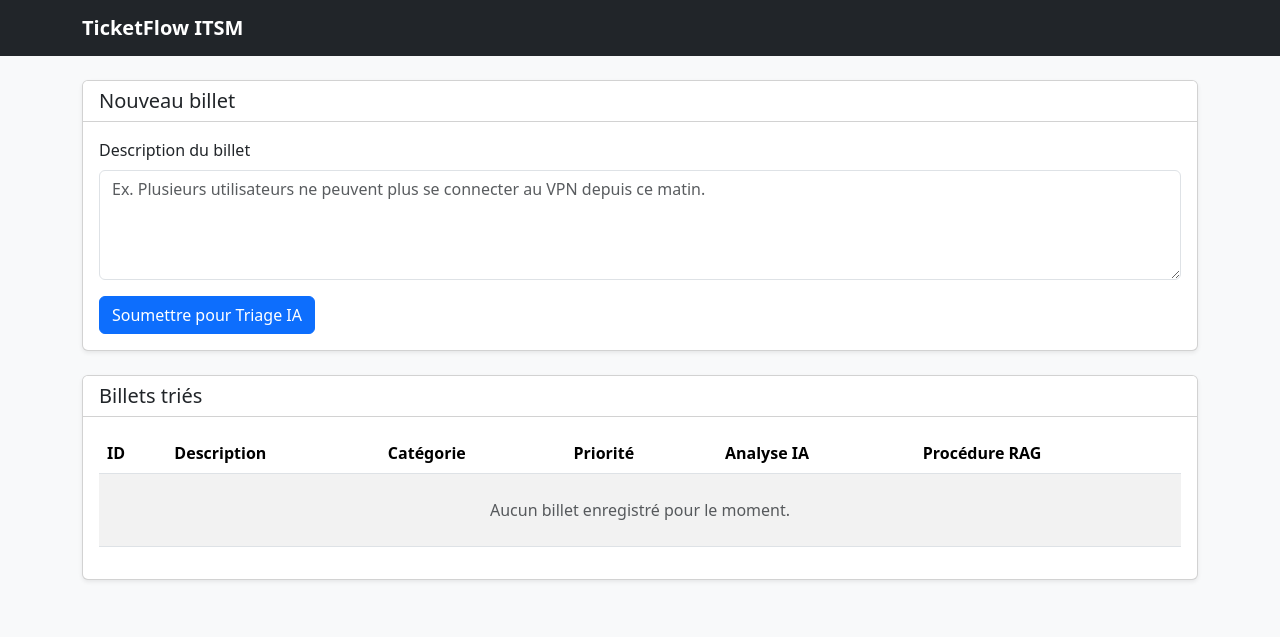
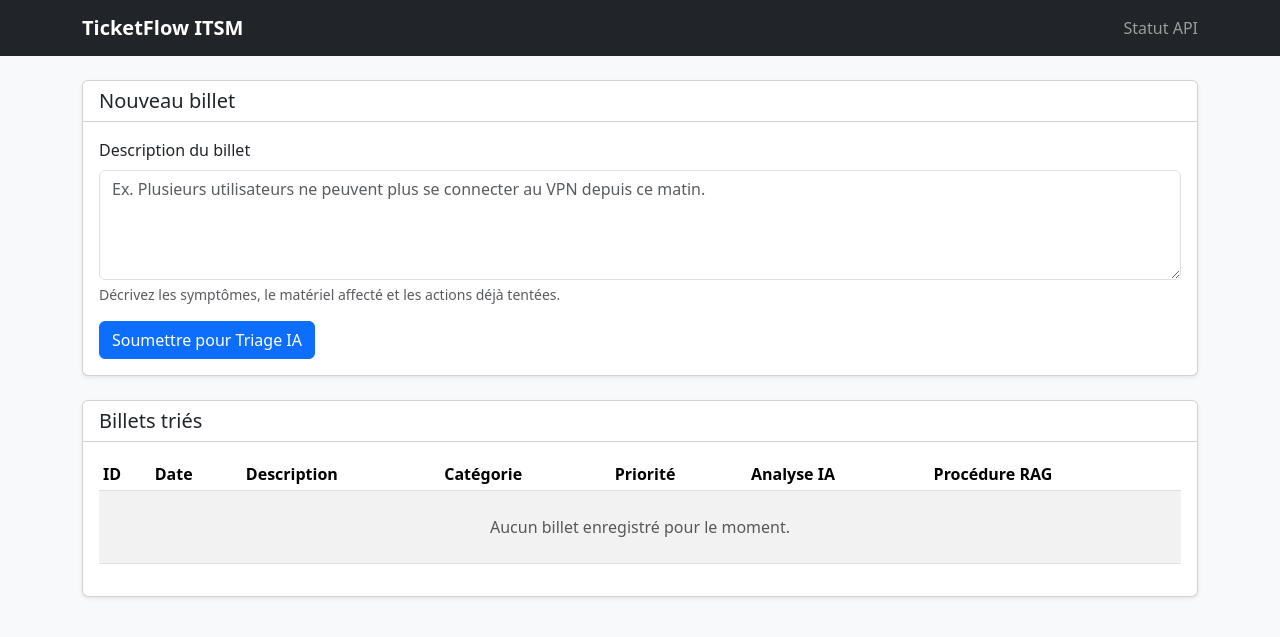
Before and after one commit to RacGab/veille-techno-1SH, a Python web app: template src/templates/dashboard.html in a window 1280 px wide. Shown: the top 637 px of the page. Run offline with Jinja, Linux system fonts and the light colour scheme; the template is opened without the code that fills it, so the values that code supplies are empty.

Commit message:
style: amélioration de l'UI/UX et affichage local des dates via JS

```diff
--- a/src/templates/base.html
+++ b/src/templates/base.html
@@ -12,6 +12,13 @@
             <a class="navbar-brand fw-semibold" href="{{ url_for('frontend.dashboard') }}">
                 TicketFlow ITSM
             </a>
+            <ul class="navbar-nav flex-row">
+                <li class="nav-item">
+                    <a class="nav-link" href="/api/v1/status" target="_blank" rel="noopener">
+                        Statut API
+                    </a>
+                </li>
+            </ul>
         </div>
     </nav>
 
--- a/src/templates/dashboard.html
+++ b/src/templates/dashboard.html
@@ -26,6 +26,9 @@
                             placeholder="Ex. Plusieurs utilisateurs ne peuvent plus se connecter au VPN depuis ce matin."
                             required
                         ></textarea>
+                        <div class="form-text">
+                            Décrivez les symptômes, le matériel affecté et les actions déjà tentées.
+                        </div>
                     </div>
 
                     <div class="d-flex align-items-center gap-3">
@@ -49,10 +52,11 @@
             </div>
             <div class="card-body">
                 <div class="table-responsive">
-                    <table class="table table-striped table-hover align-middle">
+                    <table class="table table-sm table-striped table-hover align-middle">
                         <thead>
                             <tr>
-                                <th scope="col">ID</th>
+                                <th scope="col" class="text-nowrap">ID</th>
+                                <th scope="col" class="text-nowrap">Date</th>
                                 <th scope="col">Description</th>
                                 <th scope="col">Catégorie</th>
                                 <th scope="col">Priorité</th>
@@ -66,11 +70,27 @@
                                 {% set rag_items = ticket.rag_history %}
                                 {% set rag = rag_items[0] if rag_items else none %}
                                 <tr>
-                                    <td class="fw-semibold">#{{ ticket.id }}</td>
-                                    <td style="min-width: 260px;">{{ ticket.description }}</td>
+                                    <td class="fw-semibold text-nowrap w-auto">#{{ ticket.id }}</td>
+                                    <td
+                                        class="local-date text-muted small text-nowrap w-auto"
+                                        {% if ticket.date_creation %}
+                                            data-utc="{{ ticket.date_creation.isoformat() }}Z"
+                                        {% endif %}
+                                    >
+                                        {% if ticket.date_creation %}
+                                            <span class="spinner-grow spinner-grow-sm text-secondary" role="status">
+                                                <span class="visually-hidden">Chargement...</span>
+                                            </span>
+                                        {% else %}
+                                            -
+                                        {% endif %}
+                                    </td>
+                                    <td style="min-width: 280px;">{{ ticket.description }}</td>
                                     <td>
                                         {% if triage %}
-                                            {{ triage.categorie }}
+                                            <span class="badge border text-dark bg-light">
+                                                {{ triage.categorie }}
+                                            </span>
                                         {% else %}
                                             <span class="text-muted">En attente</span>
                                         {% endif %}
@@ -102,10 +122,10 @@
                                     <td style="min-width: 240px;">
                                         {% if rag %}
                                             <div class="fw-semibold">{{ rag.source }}</div>
-                                            {% if rag.score_similarite is not none %}
-                                                <small class="text-muted">
+                                            {% if rag.score_similarite %}
+                                                <div class="text-muted small">
                                                     Score : {{ (rag.score_similarite * 100)|round(1) }}%
-                                                </small>
+                                                </div>
                                             {% endif %}
                                         {% else %}
                                             <span class="text-muted">Aucune procédure utilisée</span>
@@ -114,7 +134,7 @@
                                 </tr>
                             {% else %}
                                 <tr>
-                                    <td colspan="6" class="text-center text-muted py-4">
+                                    <td colspan="7" class="text-center text-muted py-4">
                                         Aucun billet enregistré pour le moment.
                                     </td>
                                 </tr>
@@ -132,6 +152,24 @@ const triageForm = document.getElementById("triageForm");
 const ticketDescription = document.getElementById("ticketDescription");
 const submitButton = document.getElementById("submitButton");
 const loadingSpinner = document.getElementById("loadingSpinner");
+
+document.querySelectorAll(".local-date").forEach((element) => {
+    const utcValue = element.dataset.utc;
+
+    if (!utcValue) {
+        return;
+    }
+
+    const date = new Date(utcValue);
+
+    element.textContent = date.toLocaleString(undefined, {
+        year: "numeric",
+        month: "2-digit",
+        day: "2-digit",
+        hour: "2-digit",
+        minute: "2-digit"
+    });
+});
 
 triageForm.addEventListener("submit", async (event) => {
     event.preventDefault();
```
